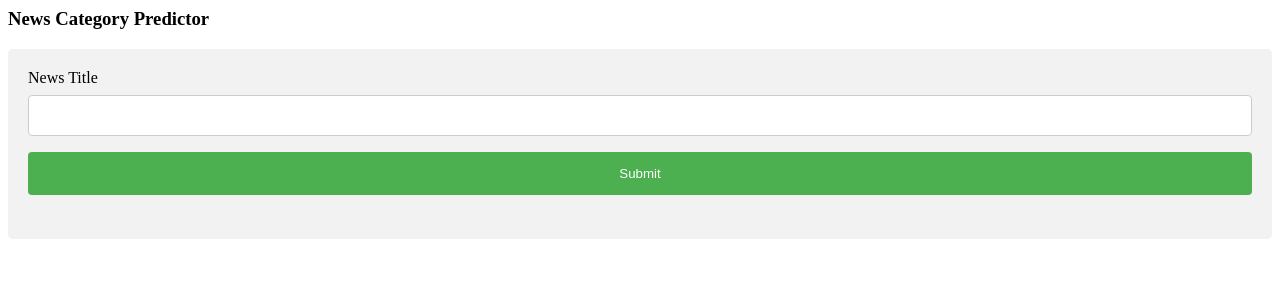
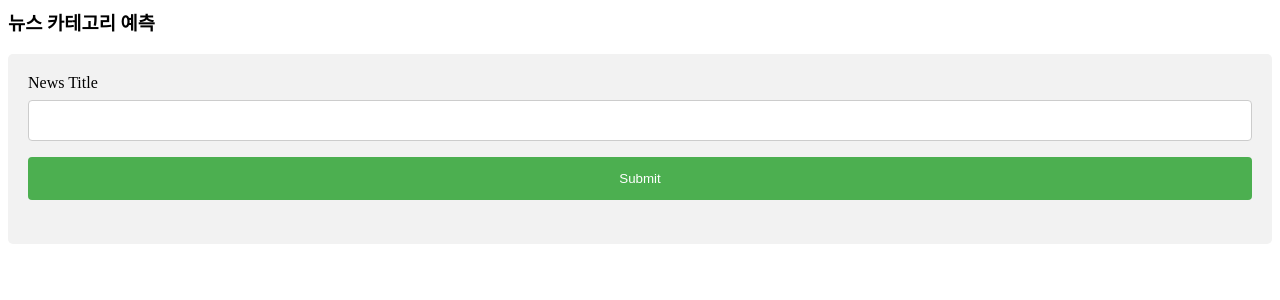
Before and after one commit to cjh1212/Internship-Project-CICD, a Flask app: page / in a window 1280 px wide. Shown: the top 300 px of the page. Run offline with Flask 2, Linux system fonts and the light colour scheme.

Commit message:
index.html

```diff
--- a/templates/index.html
+++ b/templates/index.html
@@ -32,7 +32,7 @@ div {
 }
 </Style>
    <body>
-	<h3>News Category Predictor</h3>
+	<h3>뉴스 카테고리 예측</h3>
 	<div>
 		<form action="/result", method = "POST">
 			<label for="fname">News Title</label>
```
